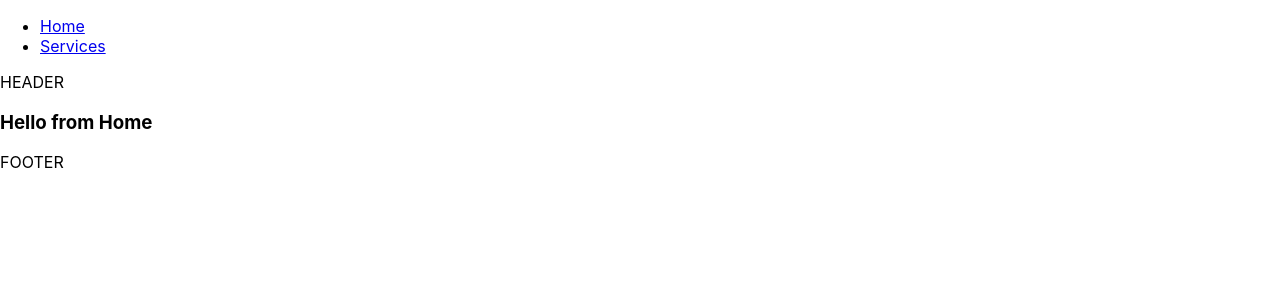
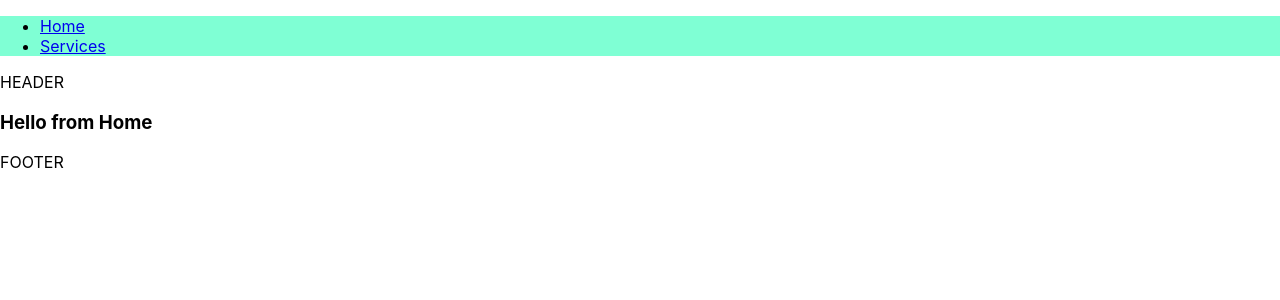
Before and after one commit to igoryen/zenkova, a React (Create React App) app: page / in a window 1280 px wide. Shown: the top 300 px of the page. Built offline with nearby package versions, Linux system fonts and the light colour scheme.

Commit message:
Added SASS and some stylesheets

```diff
--- a/package.json
+++ b/package.json
@@ -10,6 +10,7 @@
     "react-dom": "^18.2.0",
     "react-router-dom": "^6.3.0",
     "react-scripts": "5.0.1",
+    "sass": "^1.54.0",
     "web-vitals": "^2.1.4"
   },
   "scripts": {
--- a/src/pages/Layout/MainNav.js
+++ b/src/components/MainNav.js
@@ -1,3 +1,4 @@
+import "../styles/components/mainNav.scss"
 import React from "react";
 import { Link } from "react-router-dom";
 
@@ -31,7 +32,7 @@ class MainNav extends React.Component {
     render() {
         return (
             <section>
-                <nav>
+                <nav className="main-nav">
 
                     <ul>
                         <li>
--- a/src/pages/Layout/Layout.js
+++ b/src/pages/Layout/Layout.js
@@ -1,7 +1,6 @@
-// import "../../styles/Layout/layoutMain.scss";
 import { Outlet } from "react-router-dom";
 import React from "react";
-import MainNav from "./MainNav";
+import MainNav from "../../components/MainNav";
 
 
 class Layout extends React.Component {
--- /dev/null
+++ b/src/styles/Home/homeMain.scss
@@ -0,0 +1 @@
+@import "./home.scss";
--- /dev/null
+++ b/src/styles/Layout/layoutMain.scss
@@ -0,0 +1 @@
+@import "./layout.scss";
--- /dev/null
+++ b/src/styles/components/mainNav.scss
@@ -0,0 +1,3 @@
+.main-nav {
+    background-color: aquamarine;
+}
```
Also changed, not shown: src/styles/Home/home.scss (added), src/styles/Layout/layout.scss (added), 1 other file (tests, documents, lock files or other folders).
